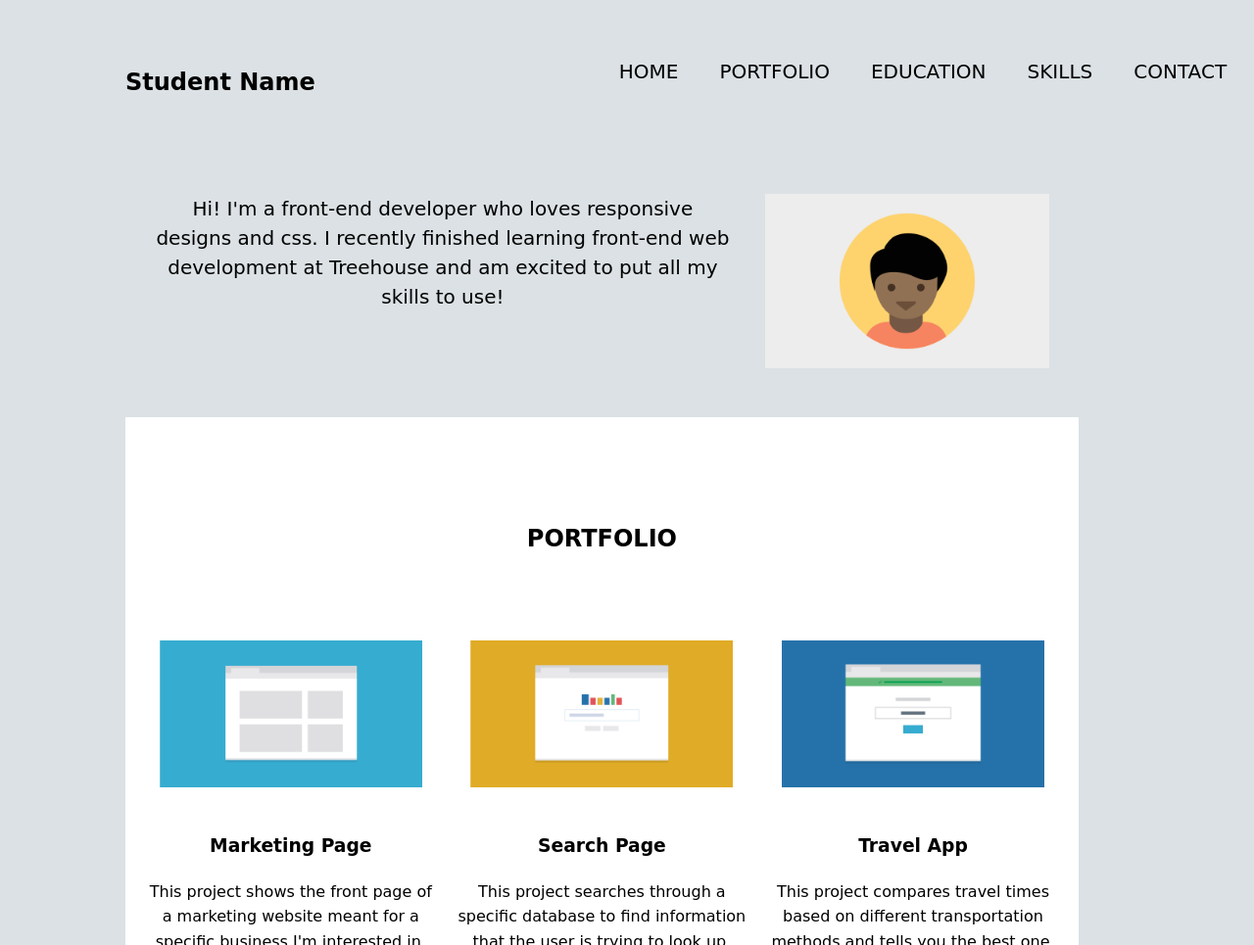
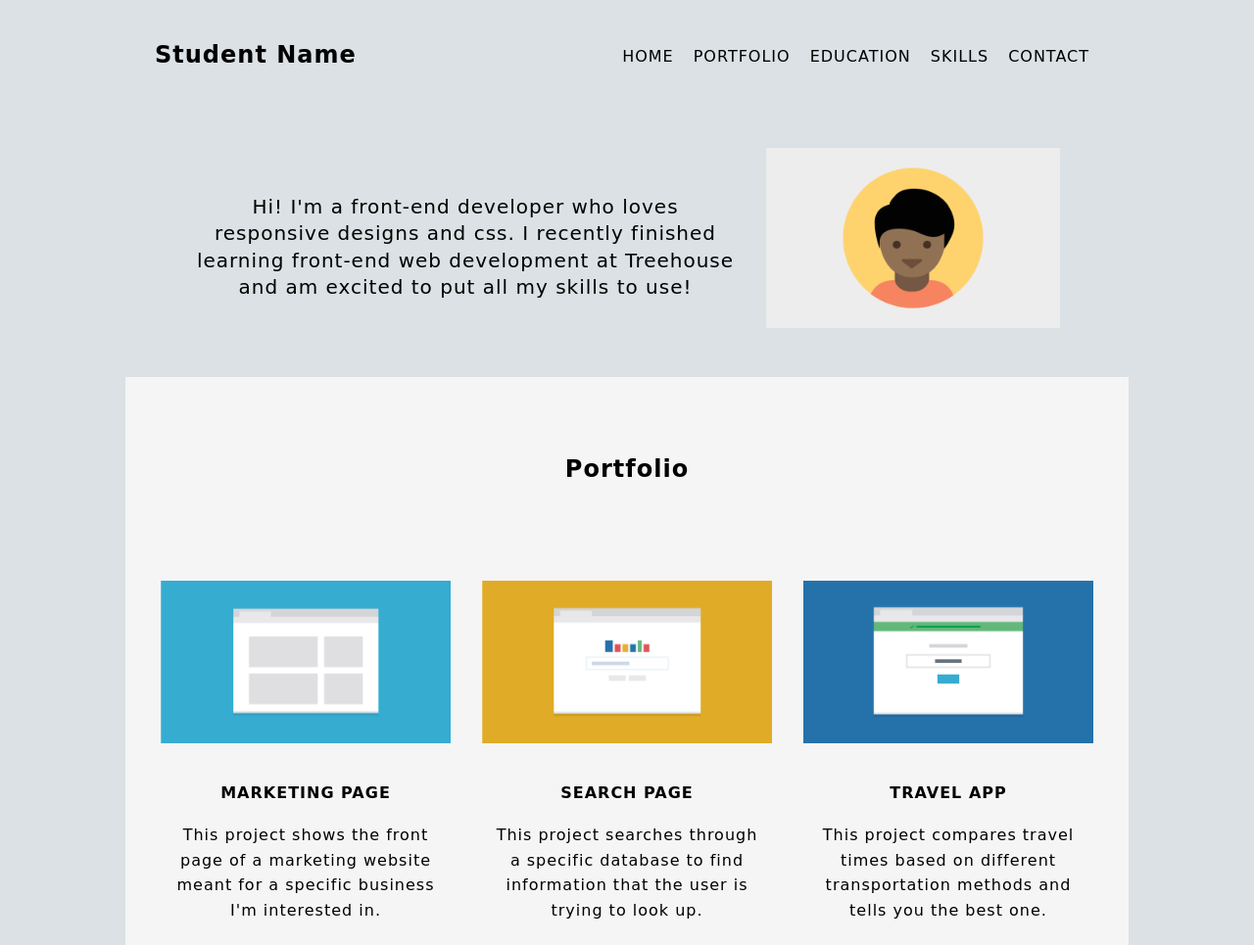
Before and after one commit to JCBCorral/Mobile-first-Responsive-Layout, a plain HTML site: page responsive_layout_v3/index.html in a window 1280 px wide. Shown: the top 965 px of the page at 98% size. Drawn offline with Linux system fonts and the light colour scheme; a web font is replaced by a local one.

Commit message:
Update styles.css
Updated on 4/1/23 - Project #2

```diff
--- a/responsive_layout_v3/css/styles.css
+++ b/responsive_layout_v3/css/styles.css
@@ -2,94 +2,83 @@
     box-sizing: border-box;
 }
 
-body{
-font-family: 'Edu NSW ACT Foundation', cursive;
-background-color: whitesmoke;
-max-width: 1024px;
-margin: 0 auto;
+body {
+    font-family: 'Edu NSW ACT Foundation', cursive;
+    background-color: rgb(219, 225, 228);
+    max-width: 1024px;
+    margin: 0 auto;
+    letter-spacing: 1px;
 }
-
-
-/*Header and Navigation*/
-nav {
-    background-color: rgb(219, 225, 228);
-    margin-top: -20px;
-}
-
-h1  {
-    text-align: center;
- }
-
 
 ul {
     list-style: none;
     padding-left: 0;
+    text-decoration: none;
 }
 
 a {
     text-decoration: none;
+    color: black;
+}
+
+a:hover {
+    color: firebrick;
+}
+
+h1:hover {
+    color: burlywood;
+}
+
+/*NAVIGATION SECTION*/
+nav{
+    font-weight: 400;
+    padding: 30px;
+}
+
+h1, .main-nav {
+    text-align: center;
+}
+.main-nav,
+.main-nav li {
+    width: 100%;
 }
 
 .main-nav {
-    display: flex;
-    flex-direction: column;
-    margin: 0 auto;
-    width: 90%;
-    max-width: 400px;
-    padding-right: 5px;
-    margin-top: 1.5em;
+    margin-top: 25px;
+}
+
+.main-nav li {
+    padding: 18px 0;
+    margin: 5px auto;
+    background-color: white;
 }
 
 .main-nav a {
-    display: block;
-    color: black;
-    font-size: 20px;
-    text-align: center;
-    padding: .1em;
-    text-transform:uppercase;
-    list-style: none;
+    text-transform: uppercase;
 }
 
-.main-nav a:hover {
-    color: firebrick;
- }
+/*END OF NAVIGATION SECTION*/
 
- .main-nav li {
-    padding: 9px;
-    margin: 3px;
-    background-color: rgb(255, 253, 253);
-    width: 100%;
- }
-
-/*End of Header and Navigation*/
-
-/*Main - Profile Picture*/
+/*MAIN - PROFILE SECTION*/
 .picture {
-    padding-top: 60px;
-    background-color:  rgb(219, 225, 228);
+    padding-top: 18px;
 }
 
 .picture-1 {
-    width: 50%;
+    width: 70%;
     margin: 0 auto;
-    padding-left: 10px;
 }
 
 .picture p {
-    padding: 26px;
+    padding: 30px;
     text-align: center;
-    font-size: 1.5em;
-    line-height: 1.5em;
+    font-size: 1.4rem;
+    line-height: 1.7rem;
 }
 
-/*End of Main - Profile Picture*/
-
-/*Main - Portfolio, Images and Paragraphs*/
-.port {
-    text-align: center;
-    padding-top: 100px;
-    padding-bottom: 100px;
-    text-transform: uppercase;
+.picture {
+    background-color:  rgb(219, 225, 228);
+    padding-bottom: 40px;
 }
 
 img {
@@ -98,23 +87,36 @@ img {
     margin: 0 auto;
 }
 
-h3  {
-    text-align: center;
-    padding-top: 30px;
-    font: 1.5em;
+.picture h2 {
+    margin-top: 0;
 }
 
-p {
+
+.portfolio, .port, .projects {
+    background-color: whitesmoke;
     text-align: center;
-    padding-top: 5px;
-    padding-bottom: 20px;
-    font: 1.5em;
-    line-height: 1.6em;
+    margin: 0 auto;
+    padding: 40px 10px 40px;
+
 }
 
-/*End of Main - Portfolio*/
+.projects h3 {
+    text-align: center;
+    padding-top: 25px;
+    font-size: 1rem;
+}
 
-/*Education and Skills Section for Extra Credit*/
+.projects p {
+    text-align: center;
+    padding: 5px 30px 20px;
+    font-size: 1rem;
+    line-height: 1.6rem;
+}
+
+
+/*END OF MAIN - PROFILE SECTION*/
+
+/*MAIN - EDUCATION & SKILLS SECTION FOR EXTRA CREDIT*/
 .education-1, .skills-1, .items, .items-1 {
     font-family: 'Chewy', cursive;
 }
@@ -124,9 +126,9 @@ p {
 }
 
 .color {
-    border: 10px solid firebrick;
-    width: 95%;
-    margin: 15px;
+    border:10px solid firebrick;
+    width: 100%;
+    margin: 50px auto;
 }
 
 .education-1 {
@@ -163,25 +165,50 @@ p {
 }
 
 .hero:hover {
-    background-color: bisque;
-
+    filter: grayscale(1);
+    transform: scale(1.03);
+    animation: shake 0.7s;
+    animation-iteration-count: infinite;
+    cursor: pointer;
 }
 
+@keyframes shake {
+    0% { transform: translate(1px, 1px) rotate(0deg); }
+    10% { transform: translate(-1px, -2px) rotate(-1deg); }
+    20% { transform: translate(-3px, 0px) rotate(1deg); }
+    30% { transform: translate(3px, 2px) rotate(0deg); }
+    40% { transform: translate(1px, -1px) rotate(1deg); }
+    50% { transform: translate(-1px, 2px) rotate(-1deg); }
+    60% { transform: translate(-3px, 1px) rotate(0deg); }
+    70% { transform: translate(3px, 1px) rotate(-1deg); }
+    80% { transform: translate(-1px, -1px) rotate(1deg); }
+    90% { transform: translate(1px, 2px) rotate(0deg); }
+    100% { transform: translate(1px, -2px) rotate(-1deg); }
+  }
 
+/*END OF MAIN - EDUCATION & SKILLS SECTION FOR EXTRA CREDIT*/
 
-/*Education and Skills Section for Extra Credit End*/
-
-/*Footer*/
-.bottom {
-    background-color: rgb(219, 225, 228);
-    margin-top: 100px;
+/*CONTACT SECTION*/
+.contact {
+    text-align: center;
 }
-
-.bottom-1 {
+h3 {
     text-transform: uppercase;
 }
 
+h3, .contact {
+    font-size: 1.3rem;
+}
 
+.contact p {
+    padding: 25px 25px 0;
+    font-size: 1.3rem;
+    line-height: 1.7rem;
+}
+
+/*END OF CONTACT SECTION*/
+
+/*FOOTER SECTION*/
 footer, .footer-nav {
     display: flex;
 }
@@ -189,61 +216,56 @@ footer, .footer-nav {
 footer {
     justify-content: space-between;
     padding-bottom: 30px;
-    border-top: 1px solid rgb(168, 175, 182);
+    border-top: 1.5px solid grey;
 }
+
 .display {
     display: none;
 }
 
 .top {
-    padding-right: 20px;
+    padding-right: 15px;
+}
+footer h2 {
+    padding-left: 15px;
+}
+
+footer h2, footer ul {
+    margin-top: 40px;
+}
+
+footer li {
     text-transform: uppercase;
 }
 
-footer h4 {
-    padding-left: 20px;
+footer h2, footer li {
+    font-size: 1rem;
 }
 
-.comm {
-    margin: -10px auto;
-}
+/*END OF FOOTER SECTION*/
 
-.comm-1 {
-    margin: -5px;
-    margin-bottom: 50px;
-}
-/*End of Footer*/
-
-
-
-/*Media Queries*/
-
+/*MEDIA QUERIES*/
 @media (min-width:768px) {
     nav, .main-nav {
         display: flex;
-        flex-direction: row;
     }
 
     nav {
         flex-direction: column;
-        text-align: center;
+        align-items: center;
+    }
+
+    .main-nav li {
+        background-color: transparent;
+        margin: 0 10px;
     }
 
     .main-nav {
         margin: 0 0 16px;
-        padding-left: 200px;
-
     }
 
-    .main-nav li {
-        background-color: transparent;
+    .main-nav, .main-nav li {
         width: auto;
-        margin: 0 10px;
-    }
-
-    .color {
-        margin-left: 25px;
-        margin-right: 50px;
     }
 
     .picture {
@@ -254,11 +276,8 @@ footer h4 {
 
     .picture p {
         order: -1;
-    }
-
-    .picture p {
-        padding: 0 25px 0 30px;
-        margin-top: 0;
+        padding: 0 30px 0 30px;
+        margin-top: 5%;
         font-size: 20px;
     }
 
@@ -271,7 +290,7 @@ footer h4 {
         padding-bottom: 40px;
     }
 
-    .projects  {
+    .projects {
         display: flex;
         flex-wrap: wrap;
     }
@@ -286,65 +305,37 @@ footer h4 {
 
     .display {
         display: inline-block;
-        margin-right: 20px;
-        padding-top: 20px;
-    }
-    footer {
-        text-transform: uppercase;
+        margin-left: 20px;
+        padding-right: 20px;
     }
 
-    footer h4 {
+    footer h2 {
         padding-left: 20px;
     }
-
 
 }
 
 @media (min-width:1024px) {
-    body {
-        background-color: rgb(219, 225, 228);
-    }
     nav {
         flex-direction: row;
     }
 
-    h1 {
-        padding-right: 89px;
-    }
-
-    nav {
-        margin: 50px auto 20px 0;
+    nav .name {
+        margin: 0 auto 20px 0;
     }
 
     .picture {
-        width: 95%;
+        padding: 20px 40px 50px;
     }
 
-
-    .section {
-        flex-basis: 33%;
-    }
-
-    .color {
-        margin-left: -2px;
-    }
-
-    .projects,
-    .section,
     .port {
-        border: 10px solid rgb(255, 255, 255);
         width: 95%;
-        margin: 0;
+        margin: 0 auto;
         padding-bottom: 60px;
-        background-color:rgb(255, 255, 255);
     }
 
     .section {
-        background-color: rgb(255, 255, 255);
-    }
-
-    footer {
-        text-transform: uppercase;
+        flex-basis: 33.33%;
     }
 
 }
```
